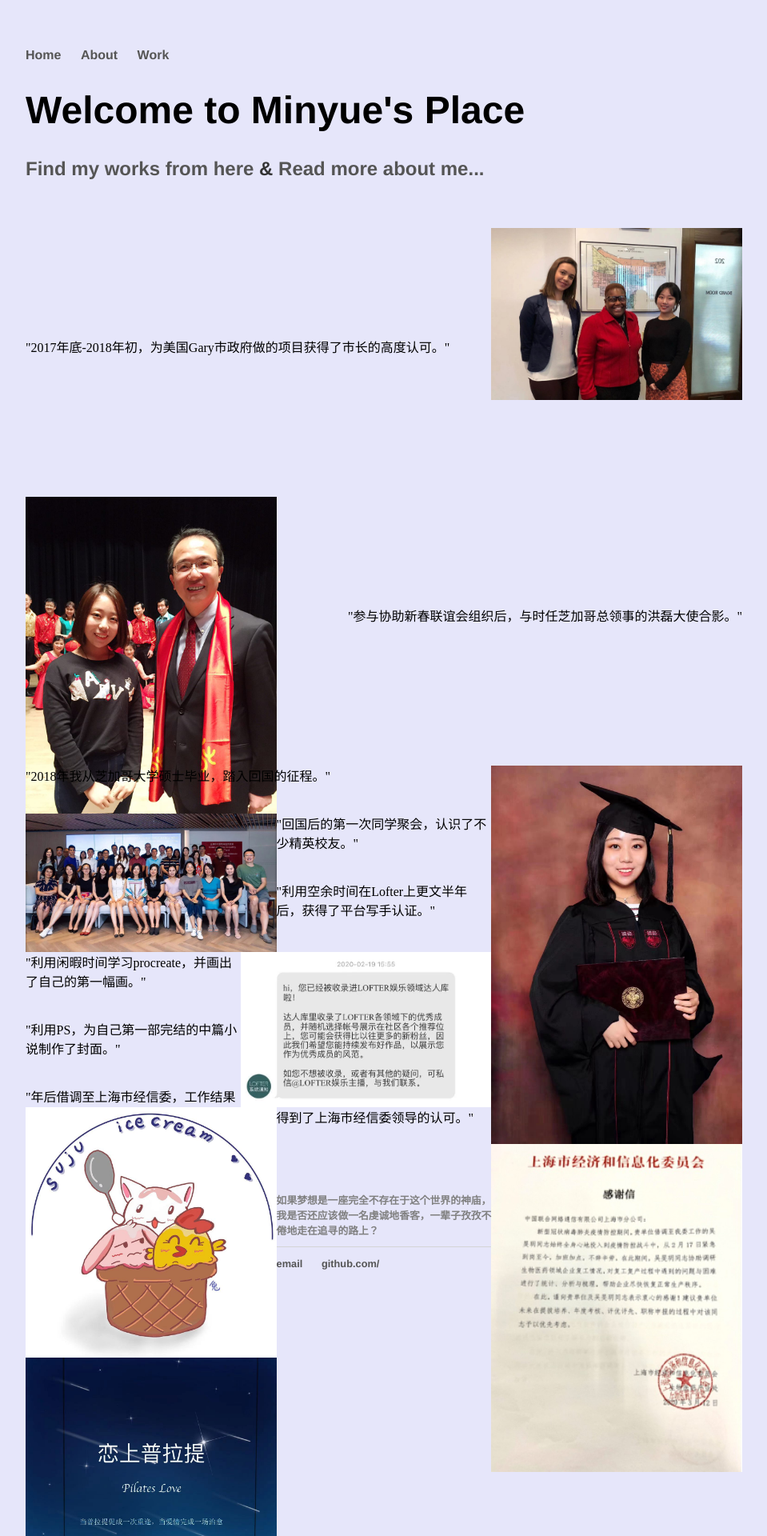
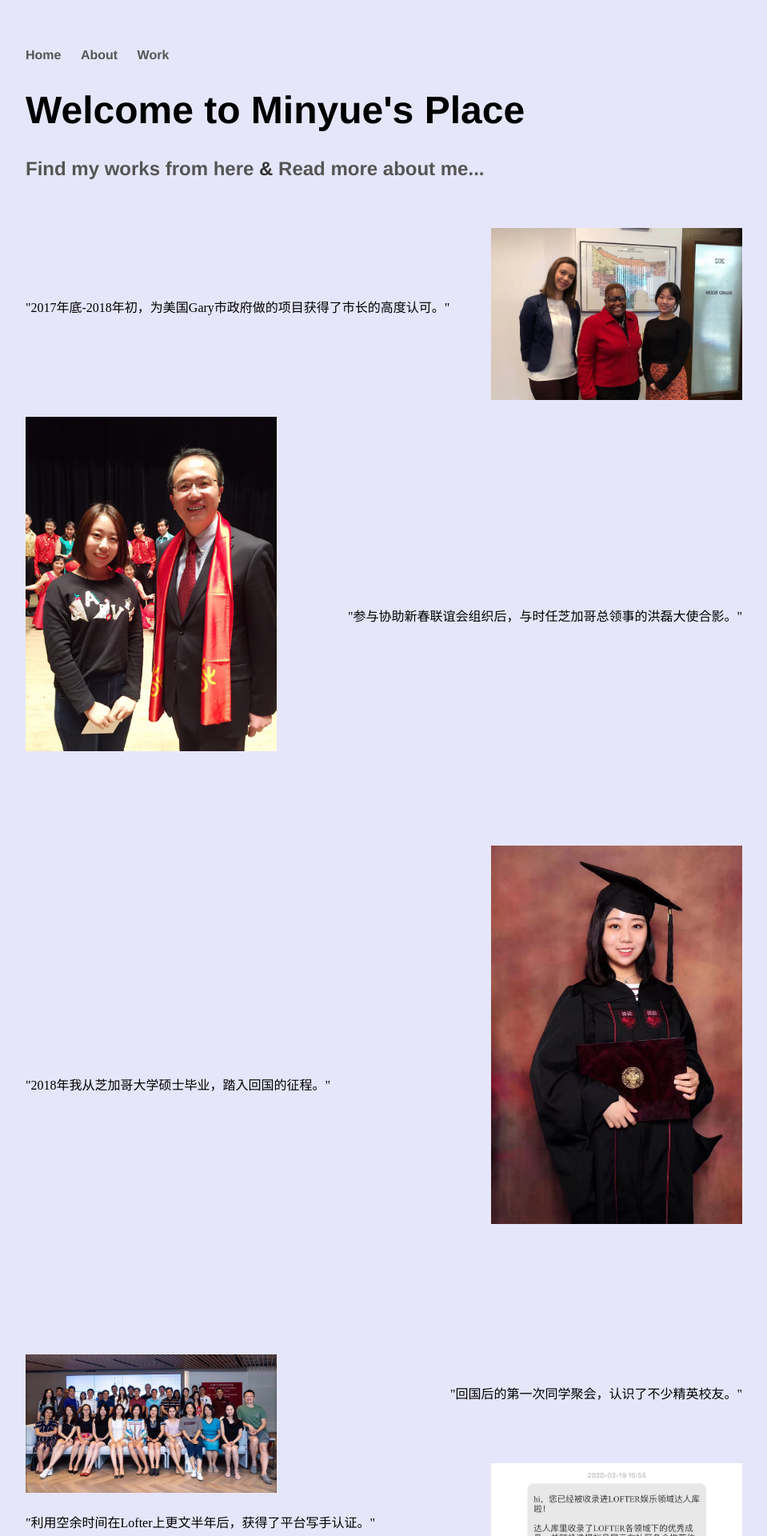
Before and after one commit to micki0519/micki0519.github.io, a Jekyll site: the page built from index.html, in a window 1280 px wide. Shown: the top 1920 px of the page at 80% size, without its empty margins (160-1119 px from the left). Built offline with Jekyll 4.4.1, drawn with Linux system fonts in a browser that asks for light colours.

Commit message:
Update default.html

```diff
--- a/_layouts/default.html
+++ b/_layouts/default.html
@@ -8,13 +8,37 @@
 				body{
 				background-color:Lavender
 				}
-				.box1{text-align:left;height:300px;line-height:300px;}
-				.pic1{width:400px;height:300px;float:right;}
+				.box1{text-align:left;height:200px;line-height:200px;}
+				.pic1{width:400px;height:200px;float:right;}
 				.pic1{width:100%}
 
-				.box2{text-align:right;height:300px;line-height:300px;}
-				.pic2{width:600px;height:300px;float:left;}
+				.box2{text-align:right;height:500px;line-height:500px;}
+				.pic2{width:600px;height:500px;float:left;}
 				.pic2{width:100%}
+
+				.box3{text-align:left;height:600px;line-height:600px;}
+				.pic3{width:600px;height:600px;float:right;}
+				.pic3{width:100%}
+
+				.box4{text-align:right;height:100px;line-height:100px;}
+				.pic4{width:600px;height:100px;float:left;}
+				.pic4{width:100%}
+
+				.box5{text-align:left;height:150px;line-height:150px;}
+				.pic5{width:600px;height:150px;float:right;}
+				.pic5{width:100%}
+
+				.box6{text-align:right;height:300px;line-height:300px;}
+				.pic6{width:600px;height:300px;float:left;}
+				.pic6{width:100%}
+
+				.box7{text-align:left;height:500px;line-height:500px;}
+				.pic7{width:600px;height:500px;float:right;}
+				.pic7{width:100%}
+
+				.box8{text-align:right;height:500px;line-height:500px;}
+				.pic8{width:600px;height:500px;float:left;}
+				.pic8{width:100%}
 
 			</style>
 		</head>
```
